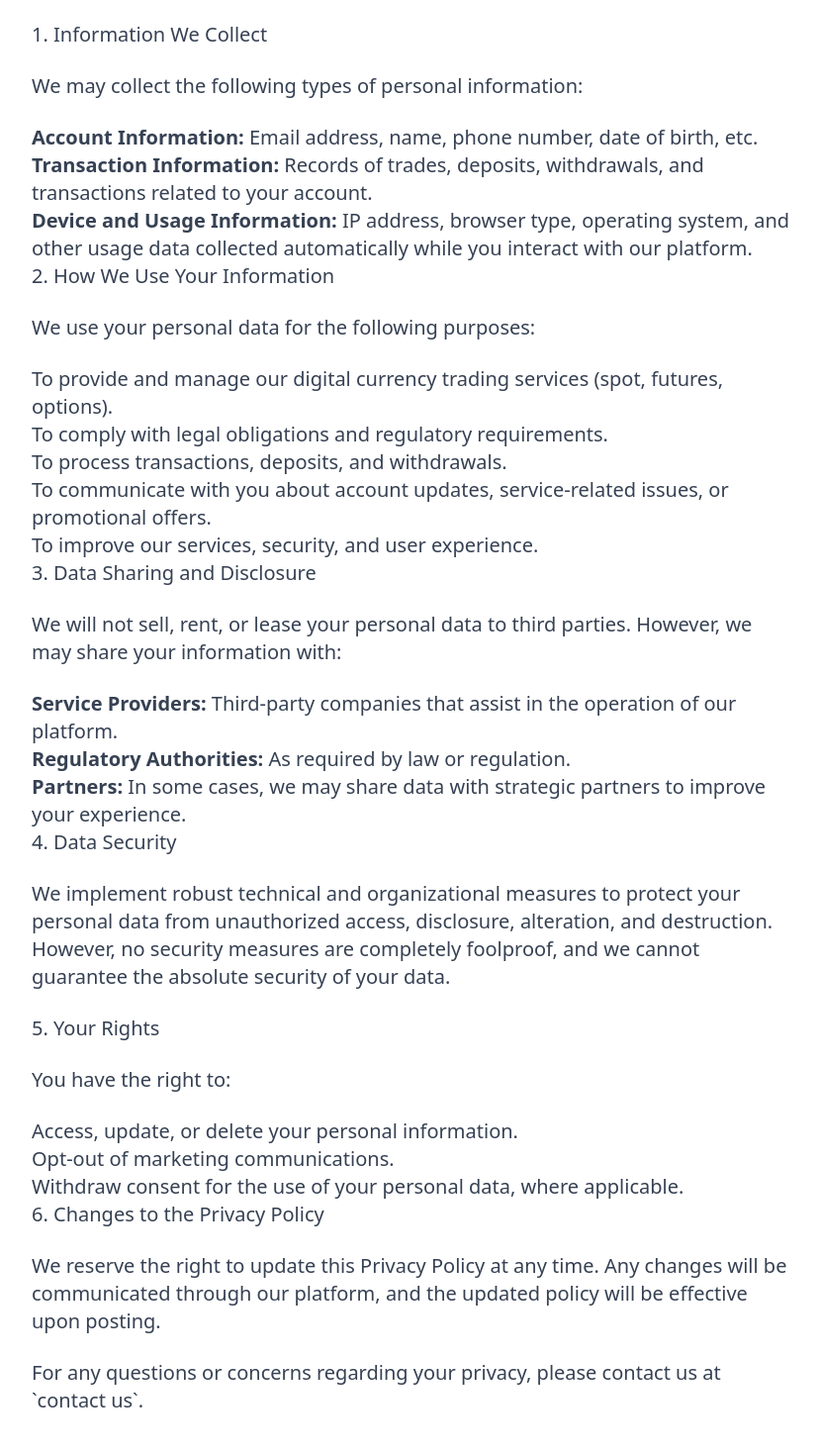
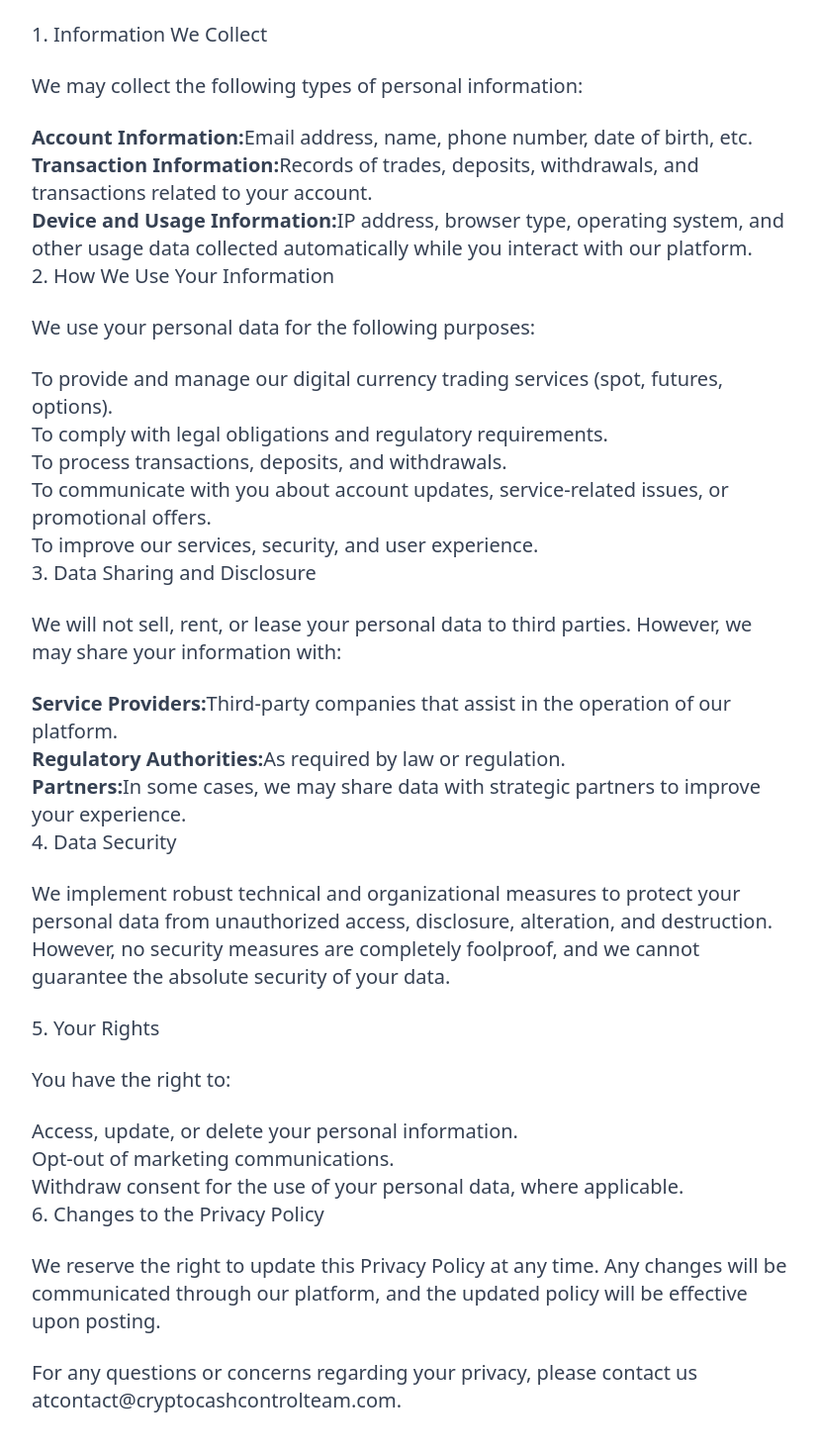
Before and after one commit to C-L-STARK/pinbar-trader, a Next.js app: page /en/privacy in a window 1280 px wide. Shown: the part 400-1870 px from the top of the page at 99% size, without its empty margins (224-1052 px from the left). Built offline with nearby package versions, Linux system fonts and the light colour scheme; no server answers.

Commit message:
future: add privacy and service page.

```diff
--- a/src/app/[locale]/(marketing)/privacy/page.tsx
+++ b/src/app/[locale]/(marketing)/privacy/page.tsx
@@ -25,52 +25,99 @@
     <>
       <div>
         <h1>Privacy Policy - CRYPTO CASH CONTROL TEAM</h1>
-        <p><strong>Last updated:</strong> [2025-06-01]</p>
+        <p>
+          <strong>Last updated:</strong>
+          <span>[Date]</span>
+        </p>
 
-        <p>At CRYPTO CASH CONTROL TEAM, we respect your privacy and are committed to protecting your personal information. This Privacy Policy outlines how we collect, use, and safeguard your data when you use our services.</p>
+        <p>
+          At CRYPTO CASH CONTROL TEAM, we respect your privacy and are committed to protecting your personal information. This Privacy Policy outlines how we collect, use, and safeguard your data when you use our services.
+        </p>
 
         <h2>1. Information We Collect</h2>
         <p>We may collect the following types of personal information:</p>
         <ul>
-          <li><strong>Account Information:</strong> Email address, name, phone number, date of birth, etc.</li>
-          <li><strong>Transaction Information:</strong> Records of trades, deposits, withdrawals, and transactions related to your account.</li>
-          <li><strong>Device and Usage Information:</strong> IP address, browser type, operating system, and other usage data collected automatically while you interact with our platform.</li>
+          <li>
+            <strong>Account Information:</strong>
+            <span>Email address, name, phone number, date of birth, etc.</span>
+          </li>
+          <li>
+            <strong>Transaction Information:</strong>
+            <span>Records of trades, deposits, withdrawals, and transactions related to your account.</span>
+          </li>
+          <li>
+            <strong>Device and Usage Information:</strong>
+            <span>IP address, browser type, operating system, and other usage data collected automatically while you interact with our platform.</span>
+          </li>
         </ul>
 
         <h2>2. How We Use Your Information</h2>
         <p>We use your personal data for the following purposes:</p>
         <ul>
-          <li>To provide and manage our digital currency trading services (spot, futures, options).</li>
-          <li>To comply with legal obligations and regulatory requirements.</li>
-          <li>To process transactions, deposits, and withdrawals.</li>
-          <li>To communicate with you about account updates, service-related issues, or promotional offers.</li>
-          <li>To improve our services, security, and user experience.</li>
+          <li>
+            <span>To provide and manage our digital currency trading services (spot, futures, options).</span>
+          </li>
+          <li>
+            <span>To comply with legal obligations and regulatory requirements.</span>
+          </li>
+          <li>
+            <span>To process transactions, deposits, and withdrawals.</span>
+          </li>
+          <li>
+            <span>To communicate with you about account updates, service-related issues, or promotional offers.</span>
+          </li>
+          <li>
+            <span>To improve our services, security, and user experience.</span>
+          </li>
         </ul>
 
         <h2>3. Data Sharing and Disclosure</h2>
         <p>We will not sell, rent, or lease your personal data to third parties. However, we may share your information with:</p>
         <ul>
-          <li><strong>Service Providers:</strong> Third-party companies that assist in the operation of our platform.</li>
-          <li><strong>Regulatory Authorities:</strong> As required by law or regulation.</li>
-          <li><strong>Partners:</strong> In some cases, we may share data with strategic partners to improve your experience.</li>
+          <li>
+            <strong>Service Providers:</strong>
+            <span>Third-party companies that assist in the operation of our platform.</span>
+          </li>
+          <li>
+            <strong>Regulatory Authorities:</strong>
+            <span>As required by law or regulation.</span>
+          </li>
+          <li>
+            <strong>Partners:</strong>
+            <span>In some cases, we may share data with strategic partners to improve your experience.</span>
+          </li>
         </ul>
 
         <h2>4. Data Security</h2>
-        <p>We implement robust technical and organizational measures to protect your personal data from unauthorized access, disclosure, alteration, and destruction. However, no security measures are completely foolproof, and we cannot guarantee the absolute security of your data.</p>
+        <p>
+          We implement robust technical and organizational measures to protect your personal data from unauthorized access, disclosure, alteration, and destruction. However, no security measures are completely foolproof, and we cannot guarantee the absolute security of your data.
+        </p>
 
         <h2>5. Your Rights</h2>
         <p>You have the right to:</p>
         <ul>
-          <li>Access, update, or delete your personal information.</li>
-          <li>Opt-out of marketing communications.</li>
-          <li>Withdraw consent for the use of your personal data, where applicable.</li>
+          <li>
+            <span>Access, update, or delete your personal information.</span>
+          </li>
+          <li>
+            <span>Opt-out of marketing communications.</span>
+          </li>
+          <li>
+            <span>Withdraw consent for the use of your personal data, where applicable.</span>
+          </li>
         </ul>
 
         <h2>6. Changes to the Privacy Policy</h2>
-        <p>We reserve the right to update this Privacy Policy at any time. Any changes will be communicated through our platform, and the updated policy will be effective upon posting.</p>
+        <p>
+          We reserve the right to update this Privacy Policy at any time. Any changes will be communicated through our platform, and the updated policy will be effective upon posting.
+        </p>
 
-        <p>For any questions or concerns regarding your privacy, please contact us at <a href="mailto:x.stark.dylan@gmail.com">`contact us`</a>.</p>
+        <p>
+          For any questions or concerns regarding your privacy, please contact us at
+          <a href="mailto:contact@cryptocashcontrolteam.com">contact@cryptocashcontrolteam.com</a>.
+        </p>
       </div>
+
     </>
   );
 };
```
